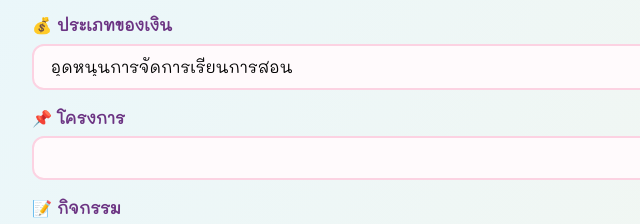
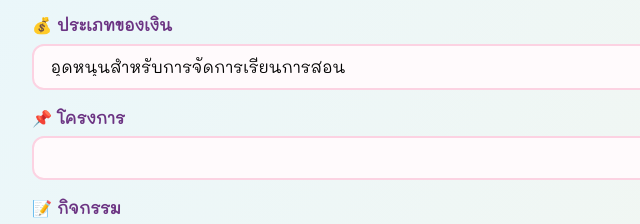
Before and after one commit to pookunngam/budget-form-2568, a plain HTML site: page index.html in a window 1280 px wide. Shown: the part 393-617 px from the top of the page, 258-898 px from the left. Drawn offline with nearby package versions, Linux system fonts and the light colour scheme; no server answers.

Commit message:
Update index.html

```diff
--- a/index.html
+++ b/index.html
@@ -117,12 +117,16 @@
     <select name="กลุ่มงาน" required>
       <option value="กลุ่มบริหารงานวิชาการ">กลุ่มบริหารงานวิชาการ</option>
       <option value="กลุ่มบริหารงบประมาณ">กลุ่มบริหารงบประมาณ</option>
+      <option value="กลุ่มบริหารงานทั่วไป">กลุ่มบริหารงานทั่วไป</option>
+      <option value="กลุ่มบริหารงานบุคคล">กลุ่มบริหารงานบุคคล</option>
     </select>
 
     <label>💰 ประเภทของเงิน</label>
     <select name="ประเภทของเงิน" required>
-      <option value="อุดหนุนการจัดการเรียนการสอน">อุดหนุนการจัดการเรียนการสอน</option>
+      <option value="อุดหนุนสำหรับการจัดการเรียนการสอน">อุดหนุนสำหรับการจัดการเรียนการสอน</option>
       <option value="เงินรายได้สถานศึกษา">เงินรายได้สถานศึกษา</option>
+      <option value="เงินกิจกรรมพัฒนาคุณภาพผู้เรียน">เงินกิจกรรมพัฒนาคุณภาพผู้เรียน</option>
+      <option value="เงินบำรุงการศึกษา">เงินบำรุงการศึกษา</option>
     </select>
 
     <label>📌 โครงการ</label>
```
